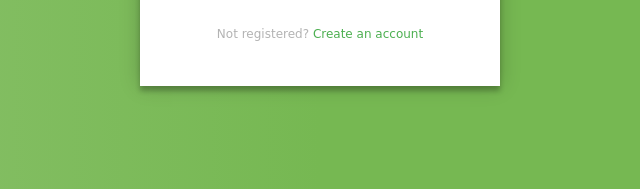
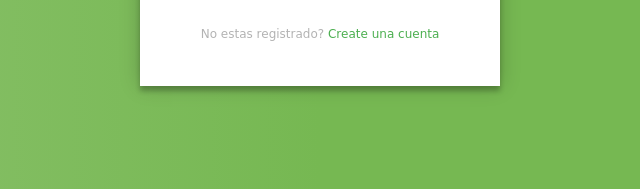
Before and after one commit to pachperdev/lab-final-telematica, a website: page src/public/loging.html in a window 1280 px wide. Shown: the part 396-585 px from the top of the page, 320-960 px from the left. Drawn offline with Linux system fonts and the light colour scheme.

Commit message:
texto a español

```diff
--- a/src/public/loging.html
+++ b/src/public/loging.html
@@ -30,7 +30,7 @@
                 <input type="text" placeholder="username" id="username"/>
                 <input type="password" placeholder="password" id="password"/>
                 <input onclick=ir() type="button" value="Login" class="button">
-                <p class="message">Not registered? <a href="registro.html">Create an account</a></p>
+                <p class="message">No estas registrado? <a href="registro.html">Create una cuenta</a></p>
             </form>
         </div>
     </div>
```
